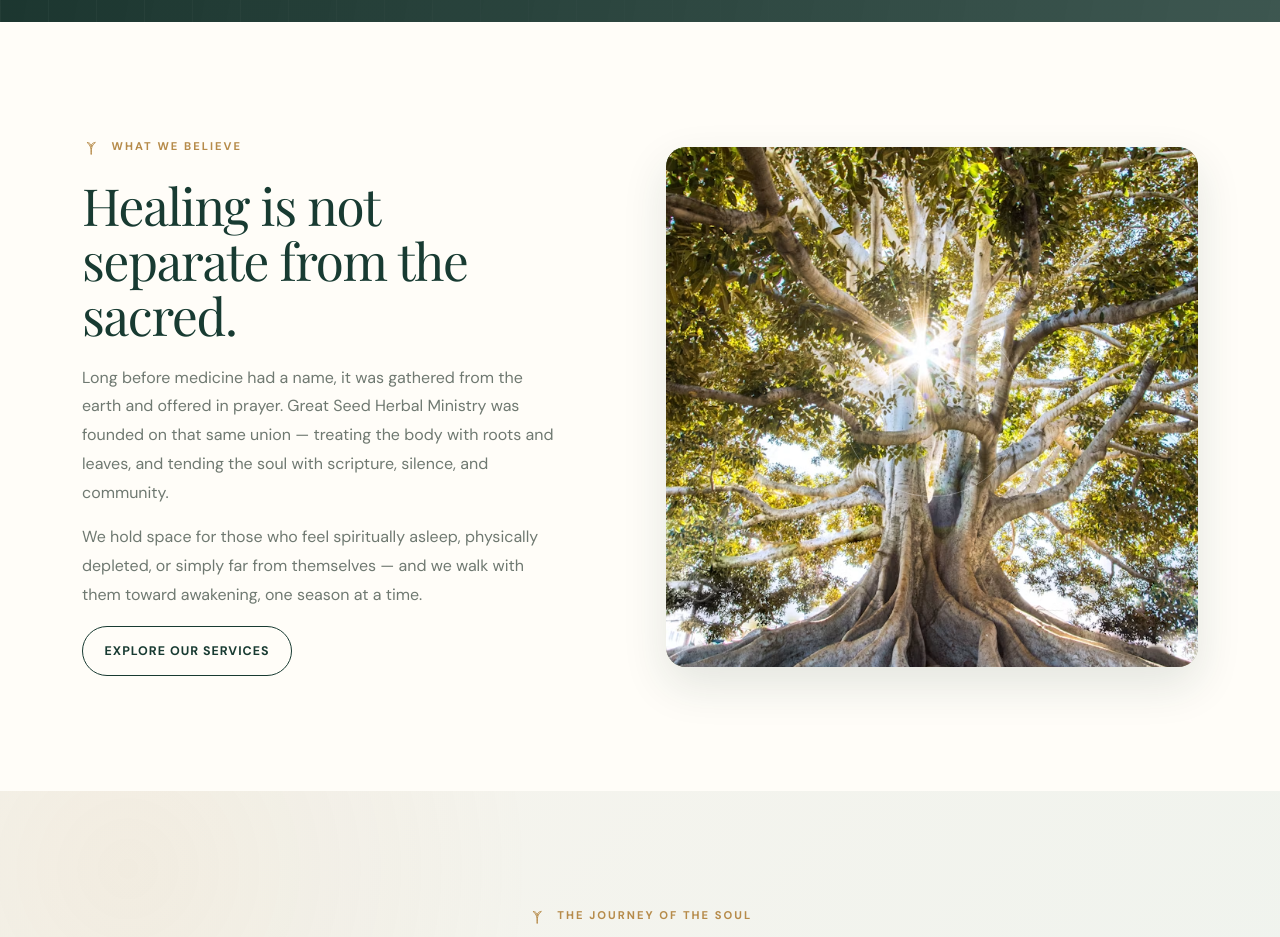
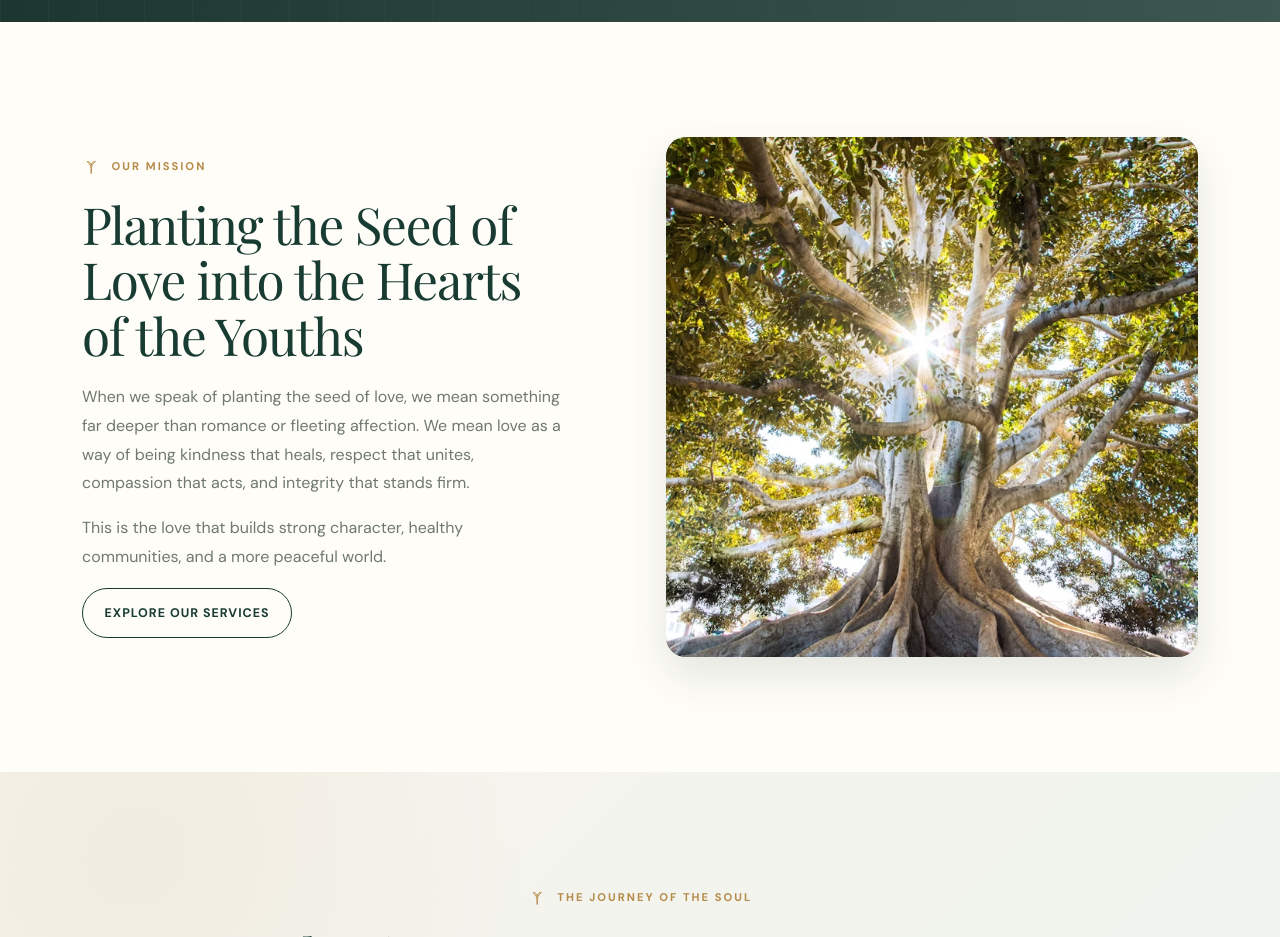
Before and after one commit to TechWithMax/Great-Seed, a plain HTML site: page index.html in a window 1280 px wide. Shown: the part 860-1797 px from the top of the page. Drawn offline with nearby package versions, Linux system fonts and the light colour scheme; grey boxes are pictures that could not be loaded; a web font is replaced by a local one.

Commit message:
New Update Added

```diff
--- a/index.html
+++ b/index.html
@@ -83,7 +83,7 @@
     </div>
   </header>
 
-  <!-- ===== INTRO STRIP ===== -->
+  <!-- ===== Our Mission ===== -->
   <section>
     <div class="container">
       <div class="split">
@@ -93,14 +93,15 @@
               <path d="M12 21c0-6 0-11 5-15M12 21c0-6 0-11-5-15M7 6c2 0 5 1 5 5M17 6c-2 0-5 1-5 5"
                 stroke-linecap="round" stroke-linejoin="round" />
             </svg>
-            What we believe
+            Our Mission
           </div>
-          <h2>Healing is not separate from the sacred.</h2>
-          <p>Long before medicine had a name, it was gathered from the earth and offered in prayer. Great Seed Herbal
-            Ministry was founded on that same union — treating the body with roots and leaves, and tending the soul with
-            scripture, silence, and community.</p>
-          <p>We hold space for those who feel spiritually asleep, physically depleted, or simply far from themselves —
-            and we walk with them toward awakening, one season at a time.</p>
+          <h2>Planting the Seed of Love into the Hearts of the Youths</h2>
+          <p>When we speak of planting the seed of love, we mean something
+            far deeper than romance or fleeting affection. We mean love as
+             a way of being kindness that heals, respect that unites, compassion
+             that acts, and integrity that stands firm. </p>
+          <p>This is the love that
+             builds strong character, healthy communities, and a more peaceful world.</p>
           <a href="service.html" class="btn btn-outline-dark">Explore Our Services</a>
         </div>
         <div class="reveal portrait-frame">
```
